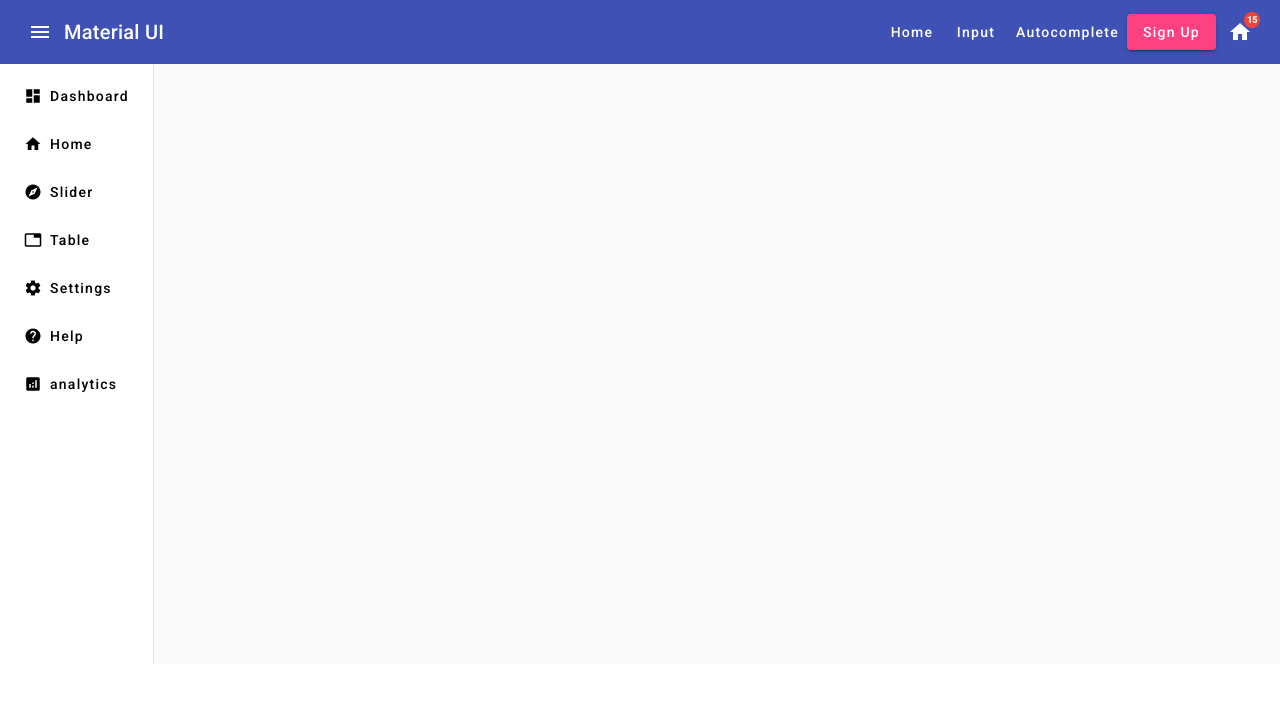
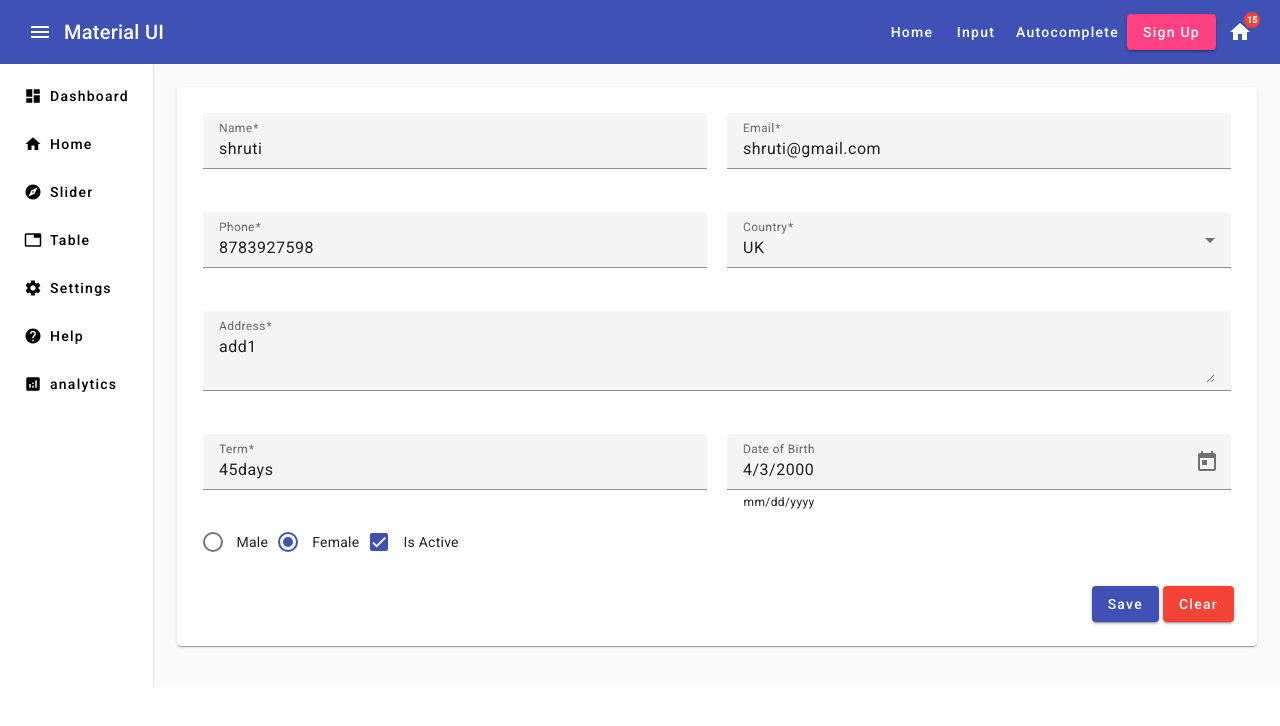
Before and after one commit to shruti97k/Bootstrap-App, an Angular app: page /form in a window 1280 px wide. Before the commit this address led to /. Shown: the top 726 px of the page. Built offline with nearby package versions, Linux system fonts and the light colour scheme.

Commit message:
form controls,reactiveform

```diff
--- a/src/app/app-routing.module.ts
+++ b/src/app/app-routing.module.ts
@@ -7,6 +7,7 @@ import { HomeComponent } from './component/home/home.component';
 import { CardComponent } from './component/card/card.component';
 import { SliderComponent } from './component/slider/slider.component';
 import { TableComponent } from './component/table/table.component';
+import { FormdesignComponent } from './component/formdesign/formdesign.component';
 
 const routes: Routes = [
   // {path:"",component:ListComponent},
@@ -17,6 +18,7 @@ const routes: Routes = [
   {path:"card", component:CardComponent},
   {path:"slider", component:SliderComponent},
   {path:"table", component:TableComponent},
+  {path:"form",component:FormdesignComponent}
 
 
 
--- a/src/app/app.module.ts
+++ b/src/app/app.module.ts
@@ -14,6 +14,7 @@ import { CardComponent } from './component/card/card.component';
 import { SliderComponent } from './component/slider/slider.component';
 import { TableComponent } from './component/table/table.component';
 import { HttpClientModule } from '@angular/common/http';
+import { FormdesignComponent } from './component/formdesign/formdesign.component';
 
 
 @NgModule({
@@ -26,7 +27,8 @@ import { HttpClientModule } from '@angular/common/http';
     HomeComponent,
     CardComponent,
     SliderComponent,
-    TableComponent
+    TableComponent,
+    FormdesignComponent
 
   ],
   imports: [
--- /dev/null
+++ b/src/app/component/formdesign/formdesign.component.css
@@ -0,0 +1,18 @@
+mat-card{
+    text-align: left;
+    margin: 2%;
+
+}
+.mat-mdc-form-field {
+    width: 98%;
+    margin: 1%;
+}
+
+.mat-50{
+    width: 48%;
+    margin: 1%;
+}
+
+button{
+    margin: 2px;
+}
--- /dev/null
+++ b/src/app/component/formdesign/formdesign.component.html
@@ -0,0 +1,66 @@
+<form [formGroup]="customerform"  (ngSubmit)="saveCustomer()">
+
+<mat-card>
+  <mat-card-header> </mat-card-header>
+  <mat-card-content>
+    <mat-form-field class="mat-50">
+      <mat-label>Name</mat-label>
+      <input formControlName="name" matInput />
+    </mat-form-field>
+    <mat-form-field class="mat-50">
+      <mat-label>Email</mat-label>
+      <input matInput formControlName="email" />
+    </mat-form-field>
+
+    <mat-form-field class="mat-50">
+      <mat-label>Phone</mat-label>
+      <input matInput formControlName="phone" />
+    </mat-form-field>
+    <mat-form-field class="mat-50">
+      <mat-label>Country</mat-label>
+      <!-- <input matInput> -->
+      <mat-select formControlName="country">
+        <mat-option [value]="item" *ngFor="let item of countrylist">{{
+          item
+        }}</mat-option>
+      </mat-select>
+    </mat-form-field>
+
+    <mat-form-field>
+      <mat-label>Address</mat-label>
+      <!-- <input matInput> -->
+      <textarea matInput formControlName="address"></textarea>
+    </mat-form-field>
+
+    <mat-form-field class="mat-50">
+      <mat-label>Term</mat-label>
+      <input [matAutocomplete]="auto" formControlName="term" matInput />
+      <mat-autocomplete autoActiveFirstOption #auto="matAutocomplete">
+        <mat-option *ngFor="let item of termlist" [value]="item">
+          {{ item }}
+        </mat-option>
+      </mat-autocomplete>
+    </mat-form-field>
+
+    <mat-form-field class="mat-50">
+      <mat-label>Date of Birth</mat-label>
+      <input matInput [matDatepicker]="picker" formControlName="dob"/>
+      <mat-datepicker-toggle matIconSuffix [for]="picker">
+      </mat-datepicker-toggle>
+      <mat-hint>mm/dd/yyyy</mat-hint>
+      <mat-datepicker #picker></mat-datepicker>
+    </mat-form-field>
+    <mat-radio-group formControlName="gender" color="primary">
+      <mat-radio-button  value="male">Male</mat-radio-button>
+      <mat-radio-button value="female">Female</mat-radio-button>
+    </mat-radio-group>
+    <mat-checkbox  formControlName="status"  color="primary">Is Active</mat-checkbox>
+  </mat-card-content>
+  <mat-card-footer>
+    <div style="margin: 2%; text-align: right">
+      <button mat-raised-button type="submit"  color="primary">Save</button>
+      <button mat-raised-button color="warn" (click)="clearForm()">Clear</button>
+    </div>
+  </mat-card-footer>
+</mat-card>
+</form>
--- /dev/null
+++ b/src/app/component/formdesign/formdesign.component.ts
@@ -0,0 +1,46 @@
+import { Component, OnInit } from '@angular/core';
+import { FormBuilder, Validators } from '@angular/forms';
+
+@Component({
+  selector: 'app-formdesign',
+  templateUrl: './formdesign.component.html',
+  styleUrls: ['./formdesign.component.css']
+})
+export class FormdesignComponent implements OnInit {
+  countrylist=['India','USA','Singapore','UK']
+  termlist=['15days','30days','45days','60days']
+
+  constructor(private builder:FormBuilder){
+
+  }
+
+  ngOnInit(): void {
+     this.customerform.setValue({name:"shruti",email:"shruti@gmail.com",phone:"8783927598",
+        dob:new Date(2000,3,3),
+       address:"add1",term:"45days",
+       country:"UK",gender:"female",status:true});
+       console.log("ngOninit:" , this.customerform.value);
+
+  }
+  customerform = this.builder.group({
+    name:this.builder.control('',Validators.required),
+    email:this.builder.control('',Validators.required),
+    phone:this.builder.control('',Validators.required),
+    address:this.builder.control('',Validators.required),
+    country:this.builder.control('',Validators.required),
+    term:this.builder.control('',Validators.required),
+    dob:this.builder.control(new Date(2000,2,23)),
+    gender:this.builder.control('male'),
+    status:this.builder.control(true)
+
+  });
+
+  saveCustomer(){
+    console.log(this.customerform.value);
+
+  }
+  clearForm(){
+    this.customerform.reset();
+  }
+
+}
```
Also changed, not shown: src/MaterialModule.ts (+12 -3 lines), 1 other file (tests, documents, lock files or other folders).
